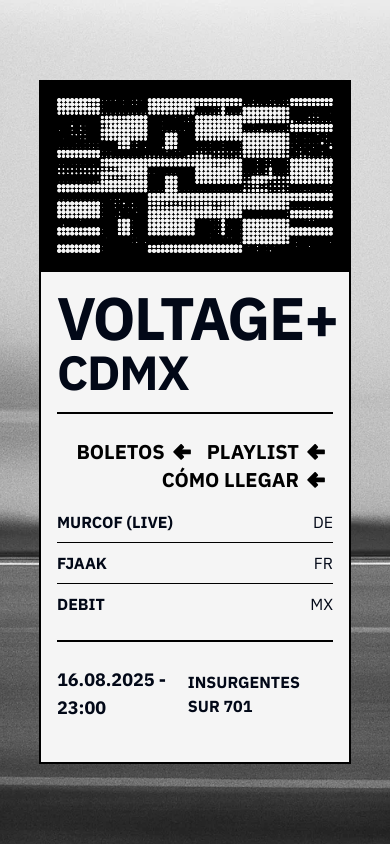
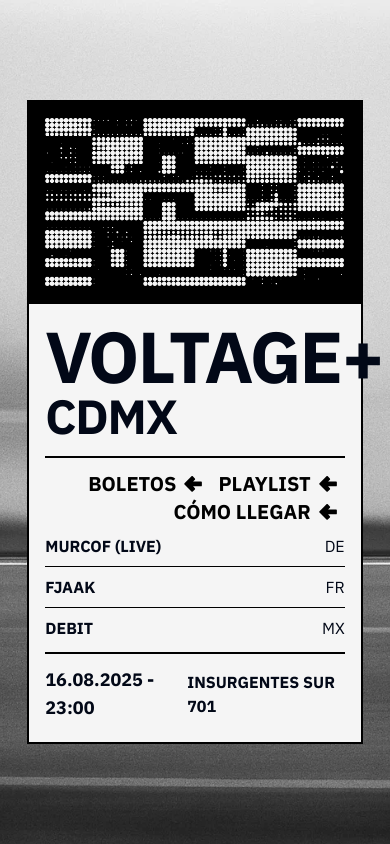
Before and after one commit to JaimeOrtegaxyz/voltageplusfest, a React (Vite) app: page / in a window 390 px wide. Built offline with nearby package versions, Linux system fonts and the light colour scheme.

Commit message:
Update Poster.tsx
Paddings again

```diff
--- a/src/components/Poster.tsx
+++ b/src/components/Poster.tsx
@@ -25,7 +25,7 @@ const Poster: React.FC = () => {
 
   return (
     <div
-      className="fixed inset-0 w-screen h-screen flex justify-center items-center bg-[#f5f5f5] bg-cover bg-center bg-no-repeat overflow-hidden lg:overflow-hidden overflow-y-auto px-[10%] md:px-0"
+      className="fixed inset-0 w-screen h-screen flex justify-center items-center bg-[#f5f5f5] bg-cover bg-center bg-no-repeat overflow-hidden lg:overflow-hidden overflow-y-auto px-[7%] md:px-0"
       style={{
         backgroundImage: bgImage ? `url('${bgImage}')` : undefined
       }}
@@ -60,16 +60,16 @@ const Poster: React.FC = () => {
         <div>
           {/* VOLTAGE CDMX Header - align padding with content below */}
           <div className="px-4 py-4 md:px-8 md:py-8 lg:px-12 lg:py-8 mb-0">
-            <h1 className="text-6xl sm:text-6xl md:text-7xl lg:text-8xl xl:text-9xl lg:text-[10rem] font-bold tracking-tight leading-none w-full">VOLTAGE+</h1>
-            <h2 className="text-5xl sm:text-5xl md:text-5xl lg:text-6xl xl:text-7xl lg:text-[7rem] font-bold tracking-tight leading-none w-full">CDMX</h2>
+            <h1 className="text-7xl sm:text-7xl md:text-8xl lg:text-9xl xl:text-9xl lg:text-[10rem] font-bold tracking-tight leading-none w-full">VOLTAGE+</h1>
+            <h2 className="text-5xl sm:text-5xl md:text-6xl lg:text-6xl xl:text-7xl lg:text-[4.5rem] font-bold tracking-tight leading-none w-full">CDMX</h2>
           </div>
 
           {/* Rest of content with normal padding */}
-          <div className="px-4 pb-4 md:px-8 md:pb-8 lg:px-12 lg:pb-8">
-            <Separator className="h-[2px] bg-black mb-6" />
+          <div className="px-4 pb-2 md:pb-4 md:px-8 md:pb-8 lg:px-12 lg:pb-8">
+            <Separator className="h-[2px] bg-black mb-3 md:mb-6" />
 
             {/* Electronic music night */}
-            <div className="grid grid-cols-1 md:grid-cols-2 gap-4 mb-6">
+            <div className="grid grid-cols-1 md:grid-cols-2 gap-2 md:gap-4 mb-3 md:mb-6">
               <div className="space-y-2 md:order-1 order-2">
                 {/* Artist lineup */}
                 <div className="flex justify-between">
@@ -115,10 +115,10 @@ const Poster: React.FC = () => {
               </div>
             </div>
 
-            <Separator className="h-[2px] bg-black mb-6" />
+            <Separator className="h-[2px] bg-black mb-3 md:mb-6" />
 
             {/* Time and venue */}
-            <div className="flex justify-between items-center mb-6">
+            <div className="flex justify-between items-center mb-3 md:mb-6">
               <div className="text-lg sm:text-xl md:text-3xl font-bold">16.08.2025 - 23:00</div>
               <div className="text-base sm:text-xl md:text-3xl font-bold">INSURGENTES SUR 701</div>
             </div>
```
